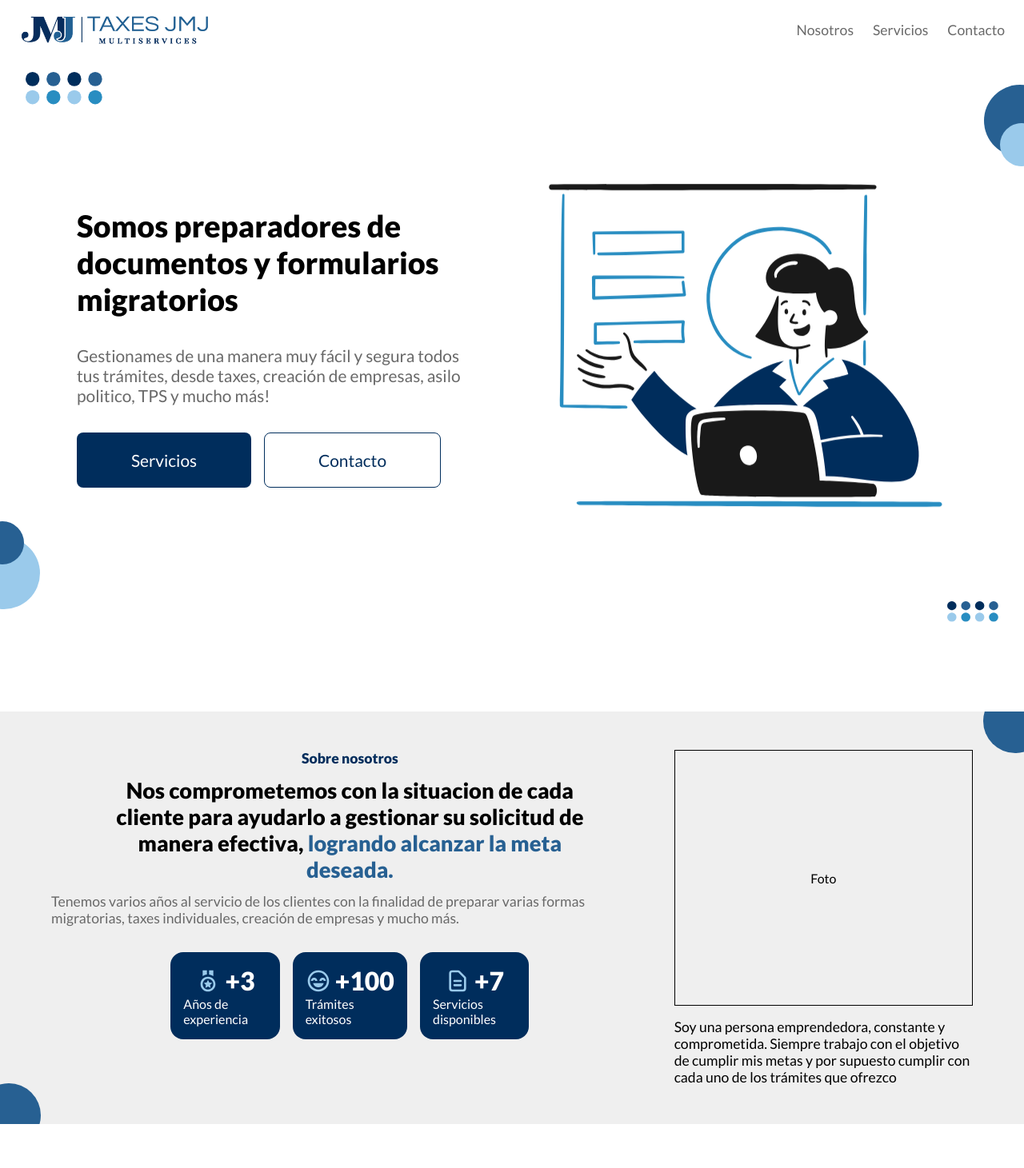
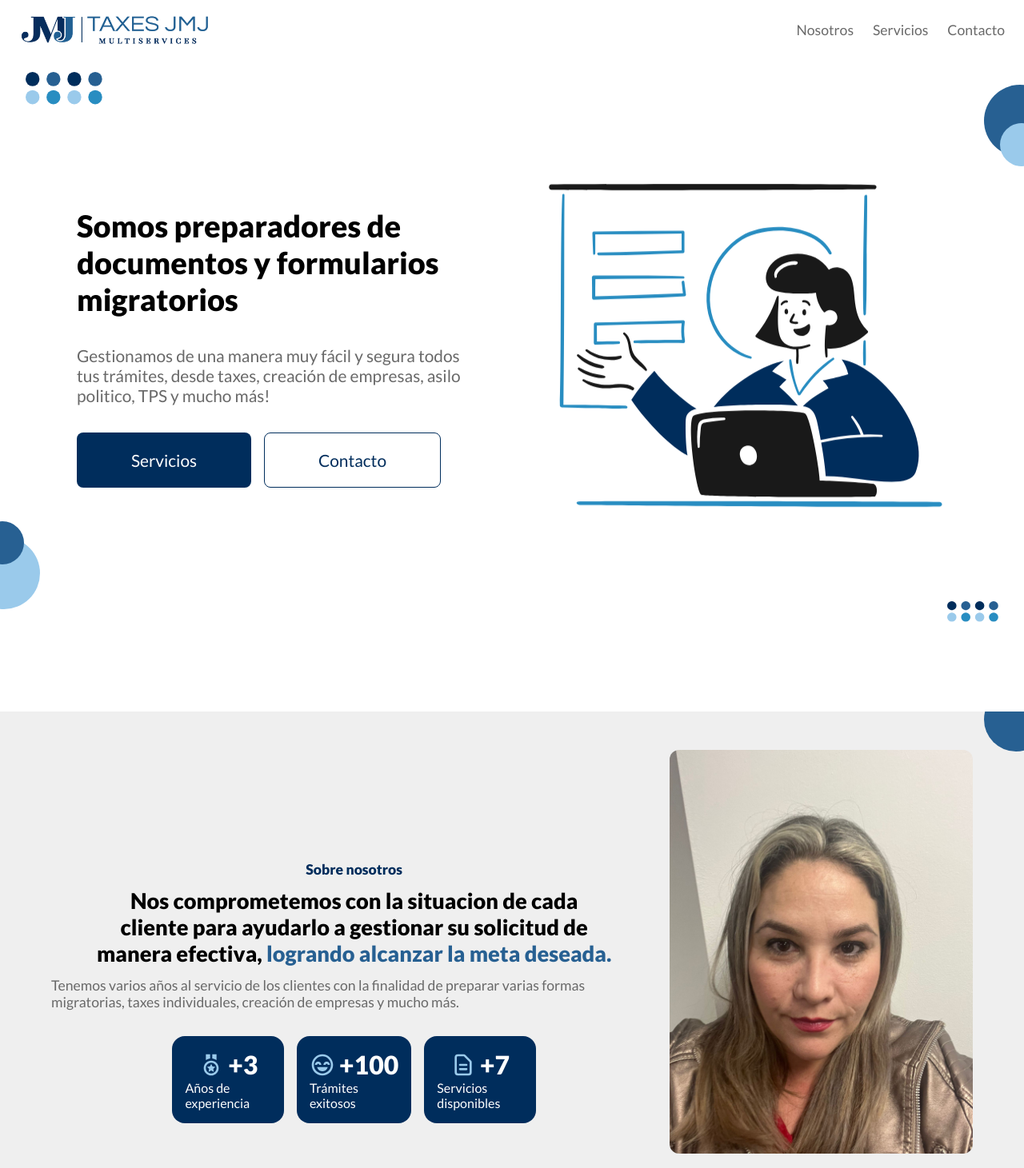
Before and after one commit to maartou/taxes, a Next.js app: page / in a window 1280 px wide. Shown: the top 1461 px of the page at 80% size. Built offline with nearby package versions, Linux system fonts and the light colour scheme.

Commit message:
Agregando la foto y ajustando detalles de SEO

```diff
--- a/components/about/About.jsx
+++ b/components/about/About.jsx
@@ -1,5 +1,8 @@
 import React from "react";
 import style from "./About.module.scss";
+
+import img from '../../public/img/josdaly.jpg'
+import Image from "next/image";
 
 import { BiMedal } from "react-icons/bi";
 import { BiHappyBeaming } from "react-icons/bi";
@@ -60,7 +63,7 @@ const About = () => {
 
         <div className={style.foto}>
           <div className={style.img_container}>
-            Foto
+            <Image src={img} alt="josdaly marin" />
           </div>
           <p>
             Soy una persona emprendedora, constante y comprometida. Siempre
--- a/components/about/About.module.scss
+++ b/components/about/About.module.scss
@@ -3,6 +3,11 @@
 .section {
     background: rgb(239, 239, 239);
     padding: 3rem 0;
+
+    position: relative;
+    overflow: hidden;
+
+    z-index: 1;
 }
 
 .container {
@@ -15,20 +20,17 @@
 }
 
 .img_container {
-    width: 100%;
     max-width: 28rem;
     margin: 0 auto;
-    height: 20rem;
-    border: 1px solid black;
-
-    display: flex;
-    justify-content: center;
-    align-items: center;
+    img {
+        border-radius: 12px;
+    }
 }
 
 .foto {
     p {
         margin-top: 1rem;
+        text-align: center;
     }
 }
 
@@ -57,6 +59,8 @@
 
     .container {
         grid-template-columns: 2fr 1fr;
+        place-items: center;
+        gap: 1rem;
     }
 
 }
--- a/components/footer/Footer.jsx
+++ b/components/footer/Footer.jsx
@@ -7,7 +7,7 @@ const Footer = () => {
   return (
     <footer>
       <div className="permalinks">
-        <Link href="#nostros">Nosotros</Link>
+        <Link href="#nosotros">Nosotros</Link>
         <Link href="#servicios">Servicios</Link>
         <Link href="#contacto">Contacto</Link>
       </div>
--- a/components/hero/Hero.jsx
+++ b/components/hero/Hero.jsx
@@ -32,7 +32,7 @@ const Hero = () => {
         <div className={style.contenido}>
           <h1>Somos preparadores de documentos y formularios migratorios</h1>
           <p>
-            Gestionames de una manera muy fácil y segura todos tus trámites, desde taxes, creación de empresas, asilo politico, TPS y mucho más!
+            Gestionamos de una manera muy fácil y segura todos tus trámites, desde taxes, creación de empresas, asilo politico, TPS y mucho más!
           </p>
           <div className={style.btn_group}>
             <Link href="#servicios" className={style.btn1}>
--- a/pages/index.jsx
+++ b/pages/index.jsx
@@ -10,7 +10,33 @@ export default function Home() {
   return (
     <>
       <Head>
-        <title>JMJ taxes</title>
+        <title>
+          Preparación de documentos y formularios migratorios | JMJ Taxes
+        </title>
+        <meta
+          name="description"
+          content="Gestionamos de una manera muy fácil y segura todos tus trámites, desde taxes, creación de empresas, asilo politico, TPS y mucho más!"
+        />
+        <meta
+          name="keywords"
+          content="tps, asilo politico, taxes individuales, creacion de empresas, parole humanitario, ciudadania y naturalizacion, taxes jmj, formularios migratorios"
+        />
+
+        <meta property="og:type" content="website" />
+        <meta property="og:url" content="https://jmjtaxes.vercel.app/" />
+        <meta
+          property="og:title"
+          content="Somos preparadores de documentos y formularios migratorios"
+        />
+        <meta
+          property="og:description"
+          content="Gestionamos de una manera muy fácil y segura todos tus trámites, desde taxes, creación de empresas, asilo politico, TPS y mucho más!"
+        />
+        <meta property="og:image" content="https://jmjtaxes.vercel.app/_next/image?url=%2F_next%2Fstatic%2Fmedia%2FLogo2.fcffb0a2.jpg&w=1920&q=75" />
+
+        <meta name="robots" content="index, follow" />
+        <meta name="language" content="Spanish" />
+
         <link rel="shortcut icon" href="/favicon.jpg" type="image/x-icon" />
       </Head>
       <Header />
--- a/styles/globals.scss
+++ b/styles/globals.scss
@@ -58,10 +58,6 @@ p {
 }
 
 #about_section {
-  position: relative;
-  overflow: hidden;
-
-  z-index: 1;
 
   .grid {
     display: grid;
@@ -122,13 +118,13 @@ p {
   }
 
   .circle1 {
-    top: -1.8rem;
-    right: -1.8rem;
+    top: -30px;
+    right: -30px;
   }
 
   .circle2 {
-    bottom: -1.8rem;
-    left: -1.8rem;
+    bottom: -30px;
+    left: -30px;
   }
 
   @media screen and (min-width: 1024px) {
```
Also changed, not shown: public/img/josdaly.jpg (added).
